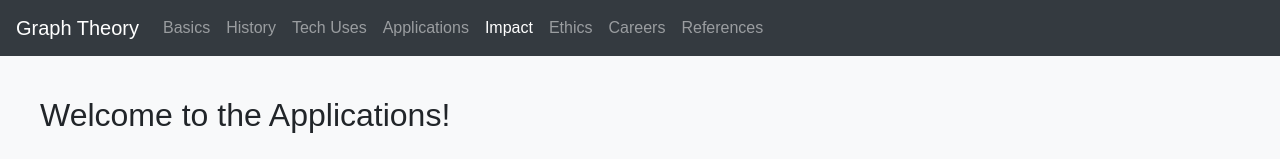
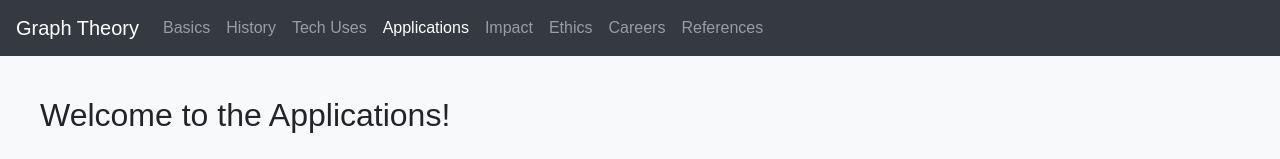
Before and after one commit to prabhxyz/graph-theory-website, a plain HTML site: page applications.html in a window 1280 px wide. Shown: the top 159 px of the page. Drawn offline with nearby package versions, Linux system fonts and the light colour scheme.

Commit message:
Fix 'applications.html' Navbar

```diff
--- a/applications.html
+++ b/applications.html
@@ -95,8 +95,8 @@
         <li class="nav-item"><a class="nav-link" href="index.html">Basics</a></li>
         <li class="nav-item"><a class="nav-link" href="history.html">History</a></li>
         <li class="nav-item"><a class="nav-link" href="technologies.html">Tech Uses</a></li>
-        <li class="nav-item"><a class="nav-link" href="applications.html">Applications</a></li>
-        <li class="nav-item active"><a class="nav-link" href="impact.html">Impact</a></li>
+        <li class="nav-item active"><a class="nav-link" href="applications.html">Applications</a></li>
+        <li class="nav-item"><a class="nav-link" href="impact.html">Impact</a></li>
         <li class="nav-item"><a class="nav-link" href="ethics.html">Ethics</a></li>
         <li class="nav-item"><a class="nav-link" href="careers.html">Careers</a></li>
         <li class="nav-item"><a class="nav-link" href="https://docs.google.com/document/d/1wwV9UqL3FegHpGY-OXZt1PZuTjOh1jGQeJfcXixgmrU/edit?usp=sharing" target="_blank">References</a></li>
```
